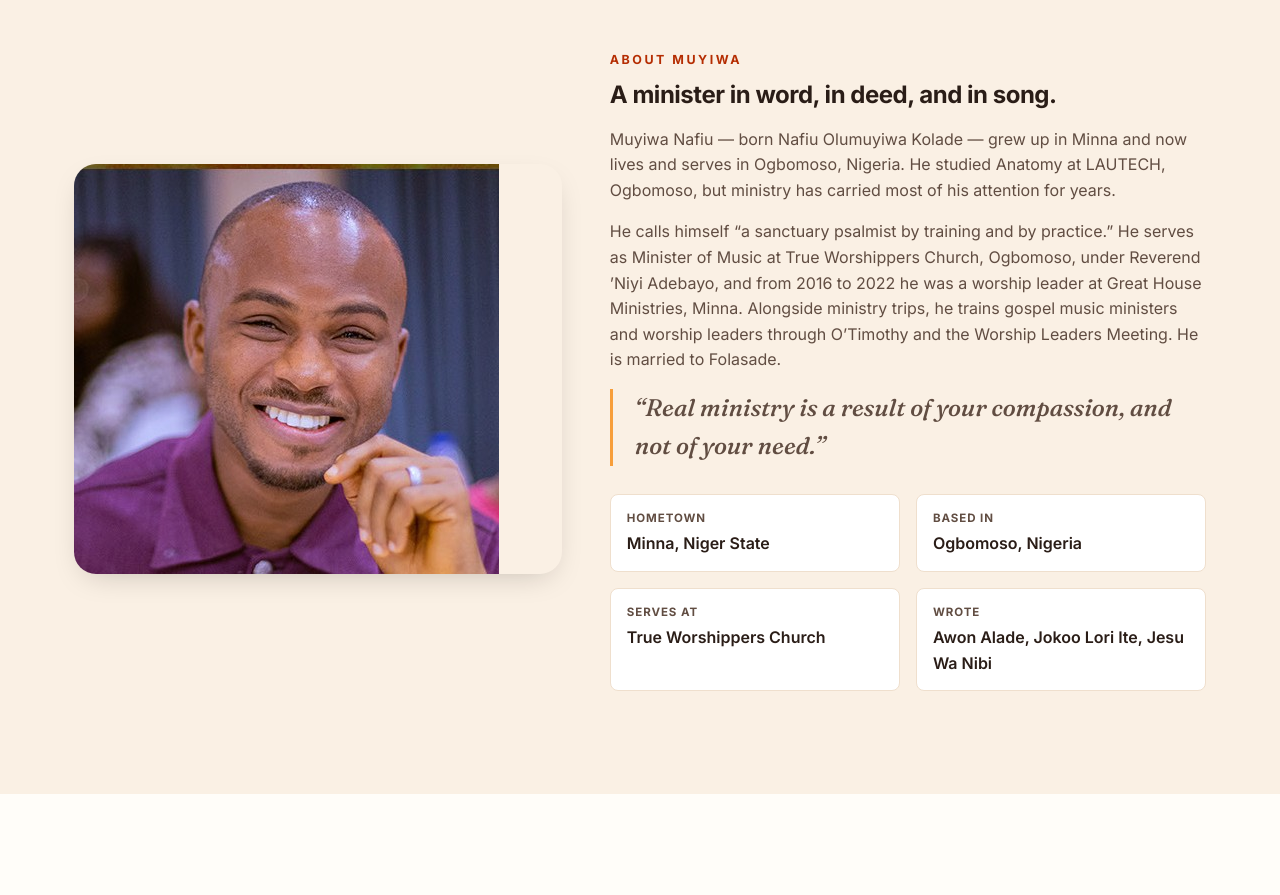
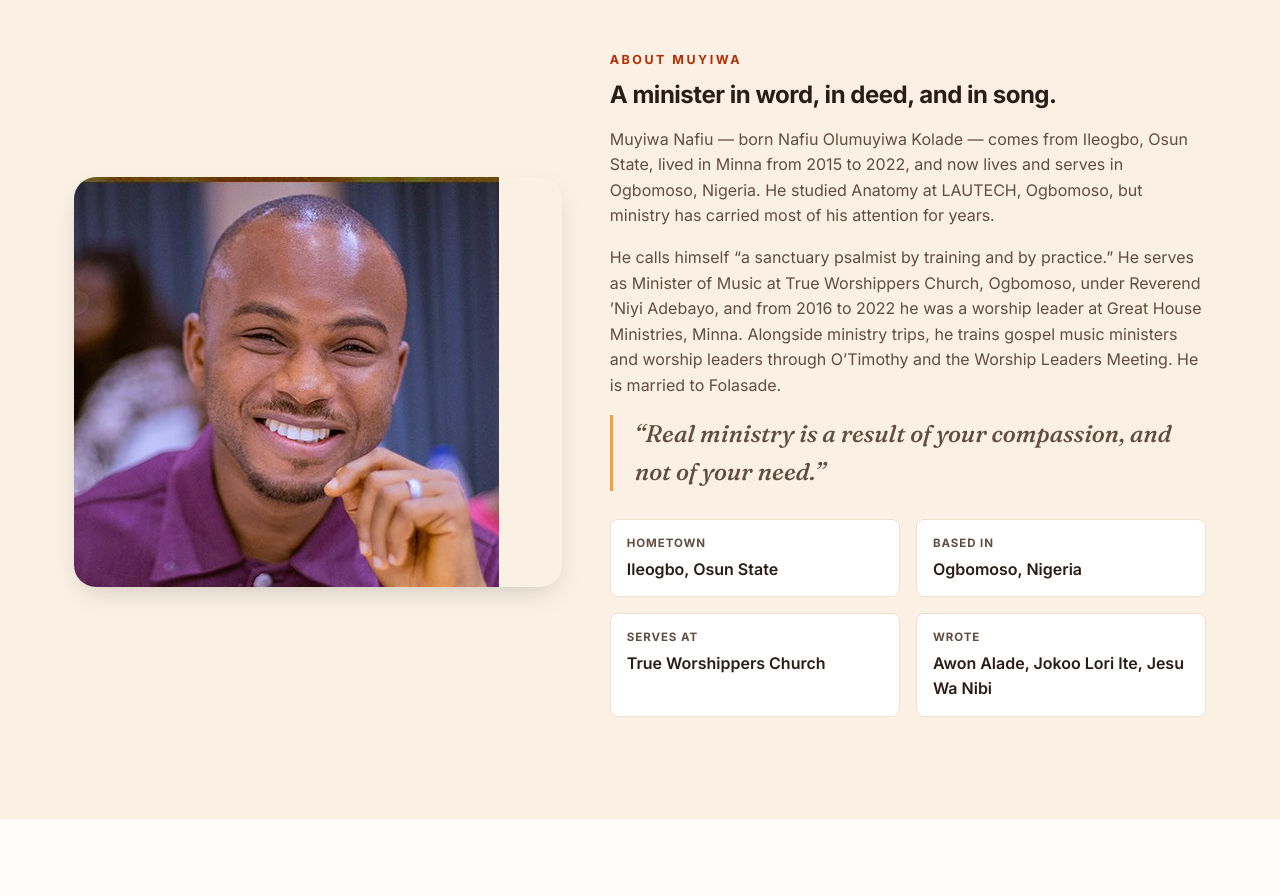
Before and after one commit to JoshuaMofiyinfoluwaABOKEDE/muyiwa-nafiu, a plain HTML site: page index.html in a window 1280 px wide. Shown: the part 8160-9055 px from the top of the page. Drawn offline with Linux system fonts and the light colour scheme.

Commit message:
Correct Muyiwa Nafiu origin to Ileogbo, Osun State
Minna is where he lived 2015-2022, not his hometown.

Co-Authored-By: Claude Haiku 5.5 <noreply@anthropic.com>
Claude-Session: https://claude.ai/code/session_01EnBaV78T4NEL2iZ2Nxkrtp

```diff
--- a/index.html
+++ b/index.html
@@ -575,11 +575,11 @@
       <div class="about-copy">
         <span class="eyebrow">About Muyiwa</span>
         <h2 style="margin:10px 0 18px;">A minister in word, in deed, and in song.</h2>
-        <p>Muyiwa Nafiu — born Nafiu Olumuyiwa Kolade — grew up in Minna and now lives and serves in Ogbomoso, Nigeria. He studied Anatomy at LAUTECH, Ogbomoso, but ministry has carried most of his attention for years.</p>
+        <p>Muyiwa Nafiu — born Nafiu Olumuyiwa Kolade — comes from Ileogbo, Osun State, lived in Minna from 2015 to 2022, and now lives and serves in Ogbomoso, Nigeria. He studied Anatomy at LAUTECH, Ogbomoso, but ministry has carried most of his attention for years.</p>
         <p>He calls himself &ldquo;a sanctuary psalmist by training and by practice.&rdquo; He serves as Minister of Music at True Worshippers Church, Ogbomoso, under Reverend &rsquo;Niyi Adebayo, and from 2016 to 2022 he was a worship leader at Great House Ministries, Minna. Alongside ministry trips, he trains gospel music ministers and worship leaders through O&rsquo;Timothy and the Worship Leaders Meeting. He is married to Folasade.</p>
         <p class="pullquote">&ldquo;Real ministry is a result of your compassion, and not of your need.&rdquo;</p>
         <div class="about-facts">
-          <div class="fact"><div class="k">Hometown</div><div class="v">Minna, Niger State</div></div>
+          <div class="fact"><div class="k">Hometown</div><div class="v">Ileogbo, Osun State</div></div>
           <div class="fact"><div class="k">Based in</div><div class="v">Ogbomoso, Nigeria</div></div>
           <div class="fact"><div class="k">Serves at</div><div class="v">True Worshippers Church</div></div>
           <div class="fact"><div class="k">Wrote</div><div class="v">Awon Alade, Jokoo Lori Ite, Jesu Wa Nibi</div></div>
```
